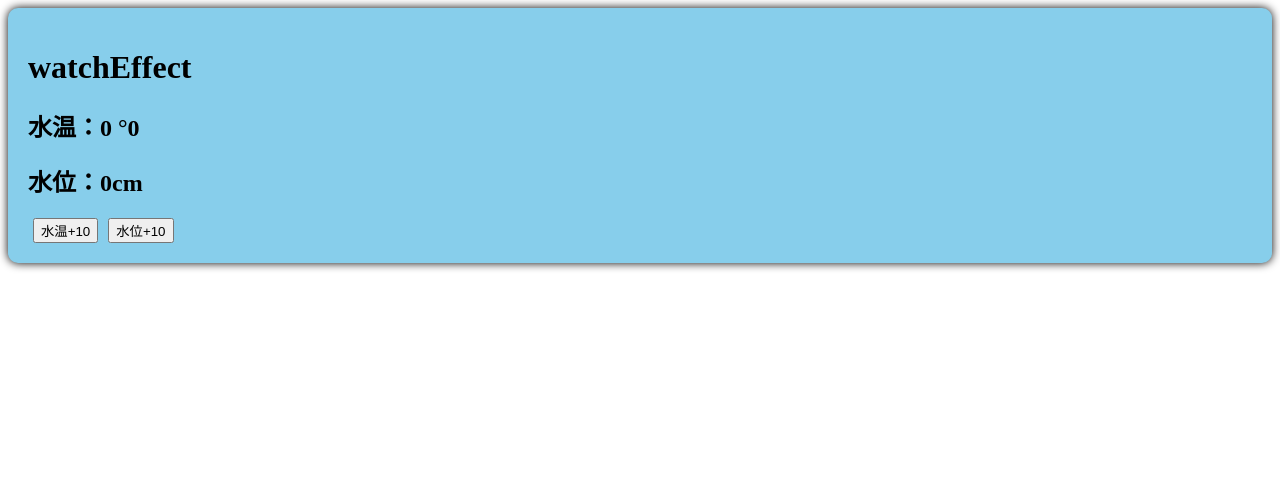
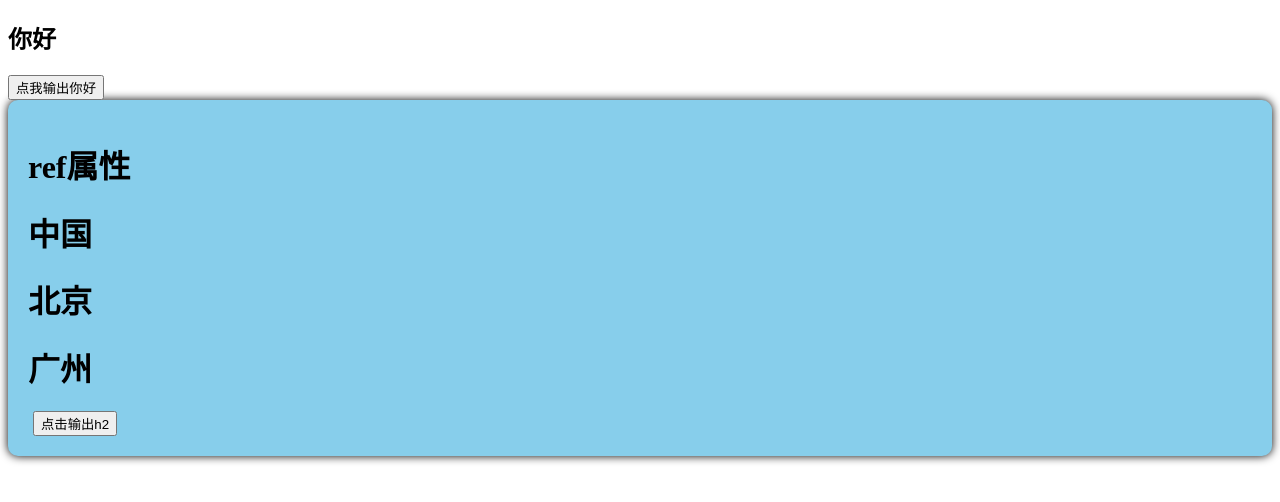
Before and after one commit to Mht-2025/Vue3-test, a Vue app: page / in a window 1280 px wide. Shown: the top 502 px of the page. Built offline with nearby package versions, Linux system fonts and the light colour scheme; the HTML template or start-up script is replaced by a standard one.

Commit message:
ref属性

```diff
--- a/src/App.vue
+++ b/src/App.vue
@@ -1,14 +1,24 @@
 <template>
   <div class="app">
-    <PersonInfo/>
+    <h2 ref="title2">你好</h2>
+    <button @click="test">点我输出你好</button>
+    <Personinfo ref="ren"/>
   </div>
 </template>
+<!--
+在 <script setup> 中，
+ 通过 import PersonInfo from './components/PersonInfo.vue' 引入了 PersonInfo 组件。
+使用 <PersonInfo /> 标签将该组件嵌套到当前组件（App.vue）的模板中
+-->
+<script lang="ts" setup name="App">
+  import Personinfo from './components/PersonInfo.vue'
+  import { ref } from 'vue'
+  const title2 = ref()
+  const ren = ref()
+  function test(){
+    console.log(title2.value);
+    console.log(ren.value);
 
-<script lang="ts">
-  import PersonInfo from './components/PersonInfo.vue'
-  export default {
-    name:'App', //组件名
-    components:{PersonInfo} //注册组件
   }
 </script>
 
--- a/src/components/PersonInfo.vue
+++ b/src/components/PersonInfo.vue
@@ -1,56 +1,36 @@
 <template>
   <div class="person">
-    <h1>watchEffect</h1>
-    <h2 id="demo">水温：{{ temp }} °0</h2>
-    <h2>水位：{{ height }}cm</h2>
-    <button @click="changTemp">水温+10</button>
-    <button @click="changHeight">水位+10</button>
+    <h1>ref属性</h1>
+    <h1>中国</h1>
+     <!-- 为该 <h1> 元素创建了一个引用 名称为 title2
+      title2算是一个容器，存储当前的DOM元素<h2>
+      -->
+    <h1 ref="title2">北京</h1>
+    <h1>广州</h1>
+    <button @click="shouH2">点击输出h2</button>
   </div>
 </template>
 
 <script setup lang="ts" name="PersonInfo">
-    import { ref,watch, watchEffect } from 'vue';
-    const temp = ref(0);
-    const height = ref(0);
-    function changTemp() {
-      temp.value += 10;
-    }
-    function changHeight() {
-      height.value += 10;
-    }
-    // watchEffect(() => {
-    //   if (temp.value > 50 ) {
-    //     alert('水温过高');
-    //   }
-    // });
-    // watchEffect(() => {
-    //   if (height.value > 40 ) {
-    //     alert('水位过高');
-    //   }
-    // })
+  import {ref,defineExpose} from 'vue'
+  //创建一个响应式引用
+  //如果某个元素使用了 ref="title2"，
+  // Vue 会在组件挂载后将该 DOM 元素赋值给 title2.value。
+  const title2 =ref()
+  const a = ref(0)
+  const b = ref(1)
+  const c = ref(2)
+  function shouH2(){
+    //通过 title2.value，可以访问到绑定的 DOM 元素及其属性和方法
+    //title2.value 将指向 <h1> 元素
+    console.log(title2.value)
+  }
+  //defineExpose 暴露组件的属性和方法,允许组件的父组件访问a,b,c
+  defineExpose({a,b,c})
+</script>
+//scoped局部样式：样式只在当前组件生效
+<style scoped>
 
-    // 用watch实现，需要明确的指出要监视：temp、height
-   watch([temp,height],(value)=>{
-    // 从value中获取最新的temp值、height值
-    const [newTemp,newHeight] = value
-    // 室温达到50℃，或水位达到20cm，立刻联系服务器
-    if(newTemp >= 50 || newHeight >= 20){
-      console.log('联系服务器')
-    }
-  })
-
-    // 用watchEffect实现，不用
-    const stopWtach = watchEffect(() => {
-      // 室温达到50℃，或水位达到20cm，立刻联系服务器
-      if (height.value > 40 || temp.value > 50 ) {
-        console.log('水位过高或水温过高,停止监视');
-        // 停止监视
-        stopWtach();
-      }
-    })
-</script>
-
-<style scoped>
   .person {
     background-color: skyblue;
     box-shadow: 0 0 10px;
```
